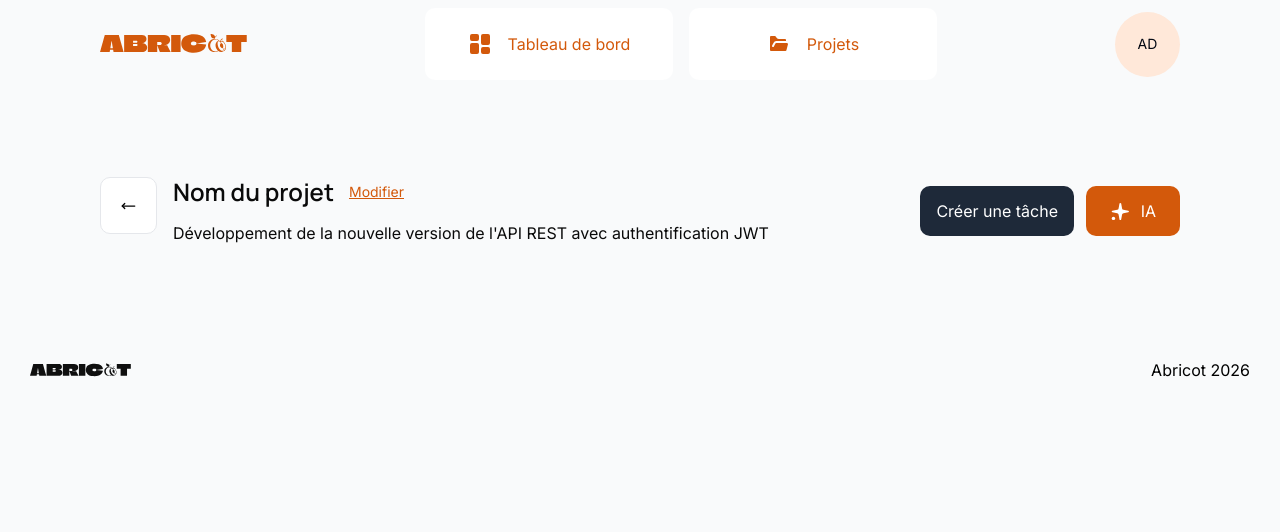
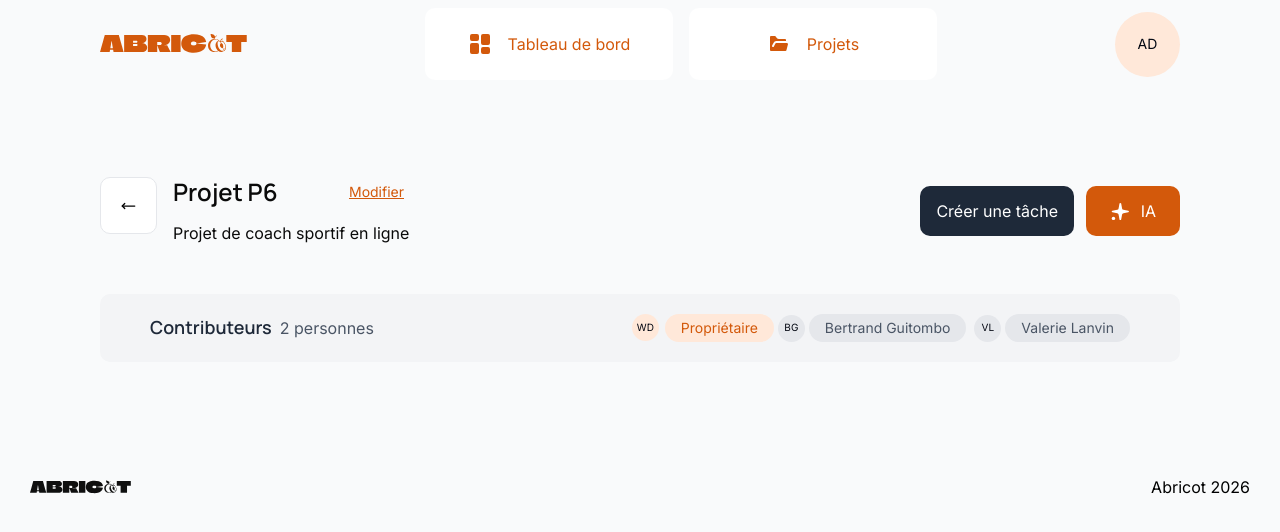
Before and after one commit to WillIsback/P11-Abricot, a Next.js app: page /projects/P10 in a window 1280 px wide. Shown: the top 532 px of the page. Built offline with nearby package versions, Linux system fonts and the light colour scheme.

Commit message:
feat: refactor project and team components to use assignees structure and add Workers component

```diff
--- a/src/app/(private)/projects/[slug]/page.tsx
+++ b/src/app/(private)/projects/[slug]/page.tsx
@@ -2,6 +2,20 @@ import Menu from "@/components/Menu/Menu"
 import Footer from "@/components/Footer/Footer"
 import ProjectBanner from "@/components/ui/ProjectBanner";
 import { notFound } from 'next/navigation'
+import Workers from "@/components/ui/Workers";
+
+
+const project =
+  {
+    name: "Projet P6",
+    description: "Projet de coach sportif en ligne",
+    todo: 4,
+    completed: 4,
+    team: 2,
+    creator:'WD',
+    assignees: [{intial: 'BG', firstName: 'Bertrand', lastName: 'Guitombo'}, {intial: 'VL', firstName: 'Valerie', lastName:'Lanvin'}],
+    slug: 'P6'
+  }
 
 
 export default async function Projet({ params }: { params: Promise<{ slug: string }> }) {
@@ -14,9 +28,10 @@ export default async function Projet({ params }: { params: Promise<{ slug: strin
         <Menu />
         <main className="px-25 py-22.25">
           <ProjectBanner
-            title="Nom du projet"
-            description="Développement de la nouvelle version de l'API REST avec authentification JWT"
+            title={project.name}
+            description={project.description}
           />
+          <Workers contributors={project.team} teamProps={{creator: project.creator, assignees: project.assignees}}/>
         </main>
         <Footer />
       </div>
--- a/src/components/Projects/DisplayProjects.tsx
+++ b/src/components/Projects/DisplayProjects.tsx
@@ -9,7 +9,7 @@ const projects = [
     completed: 0,
     team: 3,
     creator:'WD',
-    assigned: ['BG','VL'],
+    assignees: [{intial: 'BG', firstName: 'Bertrand', lastName: 'Guitombo'}, {intial: 'VL', firstName: 'Valerie', lastName:'Lanvin'}],
     slug: 'P10'
   },
   {
@@ -19,8 +19,7 @@ const projects = [
     completed: 8,
     team: 4,
     creator:'WD',
-    assigned: ['BG','VL','PT','MH'],
-    slug: 'P9'
+    assignees: [{intial: 'BG', firstName: 'Bertrand', lastName: 'Guitombo'}, {intial: 'VL', firstName: 'Valerie', lastName:'Lanvin'}],
   },
   {
     name: "Projet P8",
@@ -29,7 +28,7 @@ const projects = [
     completed: 4,
     team: 1,
     creator:'WD',
-    assigned: ['WD'],
+    assignees: [{intial: 'BG', firstName: 'Bertrand', lastName: 'Guitombo'}, {intial: 'VL', firstName: 'Valerie', lastName:'Lanvin'}],
     slug: 'P8'
   },
   {
@@ -39,7 +38,7 @@ const projects = [
     completed: 0,
     team: 2,
     creator:'WD',
-    assigned: ['BG','VL'],
+    assignees: [{intial: 'BG', firstName: 'Bertrand', lastName: 'Guitombo'}, {intial: 'VL', firstName: 'Valerie', lastName:'Lanvin'}],
     slug: 'P7'
   },
   {
@@ -49,7 +48,7 @@ const projects = [
     completed: 2,
     team: 3,
     creator:'WD',
-    assigned: ['BG','VL'],
+    assignees: [{intial: 'BG', firstName: 'Bertrand', lastName: 'Guitombo'}, {intial: 'VL', firstName: 'Valerie', lastName:'Lanvin'}],
     slug: 'P11'
   },
   {
@@ -59,7 +58,7 @@ const projects = [
     completed: 4,
     team: 2,
     creator:'WD',
-    assigned: ['BG','VL'],
+    assignees: [{intial: 'BG', firstName: 'Bertrand', lastName: 'Guitombo'}, {intial: 'VL', firstName: 'Valerie', lastName:'Lanvin'}],
     slug: 'P6'
   }
 ]
@@ -82,7 +81,7 @@ export default function DisplayProjects ({}){
                   completed={p.completed}
                   team={p.team}
                   creator={p.creator}
-                  assigned={p.assigned}
+                  assignees={p.assignees}
                 />
               </Link>
             </li>
--- a/src/components/Team/Team.tsx
+++ b/src/components/Team/Team.tsx
@@ -1,9 +1,20 @@
-type TeamProps = {
-    creator: string;
-    assigned: string[];
+import Assignee from "../ui/Assignee";
+
+interface Assignee {
+  intial: string;
+  firstName: string;
+  lastName: string;
 }
 
-export default function Team ({ creator, assigned }: TeamProps){
+interface TeamProps  {
+    creator: string;
+    assignees: Assignee[];
+    variant?: 'Default'|'Short';
+}
+
+
+
+export default function Team ({ creator, assignees, variant='Default' }: TeamProps){
     return (
         <div className="flex gap-1">
             <div className="flex gap-1.5">
@@ -14,16 +25,21 @@ export default function Team ({ creator, assigned }: TeamProps){
                     Propriétaire
                 </p>
             </div>
+            {variant==='Short'
+                ?
                 <ul className="flex items-center">
-            {assigned.map((assignee, index) => (
+                    {assignees.map((assignee, index) => (
                         <li
-                key={assignee}
+                            key={crypto.randomUUID()}
                             className={`w-7 h-7 rounded-full bg-gray-200 border border-white text-gray-950 body-2xs flex items-center justify-center ${index > 0 ? '-ml-2' : ''}`}
                         >
-                {assignee}
+                            {assignee.intial}
                         </li>
                     ))}
                 </ul>
+                :
+                <Assignee assignees={assignees} />
+            }
         </div>
     )
 }
--- a/src/components/ui/CardPoject.tsx
+++ b/src/components/ui/CardPoject.tsx
@@ -1,14 +1,20 @@
 import Gauge from "./Gauge";
 import Team from "../Team/Team";
 
-type CardProps = {
+interface Assignee {
+  intial: string;
+  firstName: string;
+  lastName: string;
+}
+
+interface CardProps {
     name: string;
     description: string;
     todo: number;
     completed: number;
     team: number;
     creator: string;
-    assigned: string[];
+    assignees: Assignee[];
 }
 
 export default function CardProject ({
@@ -18,7 +24,7 @@ export default function CardProject ({
     completed,
     team,
     creator,
-    assigned
+    assignees
 
 }: CardProps){
     const progression = Math.round((completed/todo)*100);
@@ -51,7 +57,7 @@ export default function CardProject ({
                     </svg>
                     <span className="text-gray-600 body-2xs">Équipe ({team})</span>
                 </div>
-                    <Team creator={creator}assigned={assigned} />
+                    <Team creator={creator} assignees={assignees} variant="Short"/>
             </div>
         </div>
     )
--- /dev/null
+++ b/src/components/ui/Workers.tsx
@@ -0,0 +1,25 @@
+import Team from "../Team/Team"
+
+type TeamProps = React.ComponentProps<typeof Team>
+
+interface WorkerProps {
+    contributors: number,
+    teamProps: TeamProps
+}
+
+export default function Workers ( props: WorkerProps){
+    return (
+        <div className="flex h-fit gap-6 px-12.5 py-5 bg-gray-100 rounded-[10px] mt-12.25">
+            <div className="flex justify-between items-center w-full">
+                <div className="flex w-47.5 h-auto gap-2">
+                    <h5 className="text-gray-800">Contributeurs</h5>
+                    <span className="text-gray-600 body-m whitespace-nowrap">{props.contributors} personnes</span>
+                </div>
+                <div className="flex w-fit h-fit gap-2">
+                    <Team creator={props.teamProps.creator} assignees={props.teamProps.assignees} variant="Default"/>
+                </div>
+            </div>
+
+        </div>
+    )
+}
```
Lines whose indentation alone changed are shown as unchanged.
